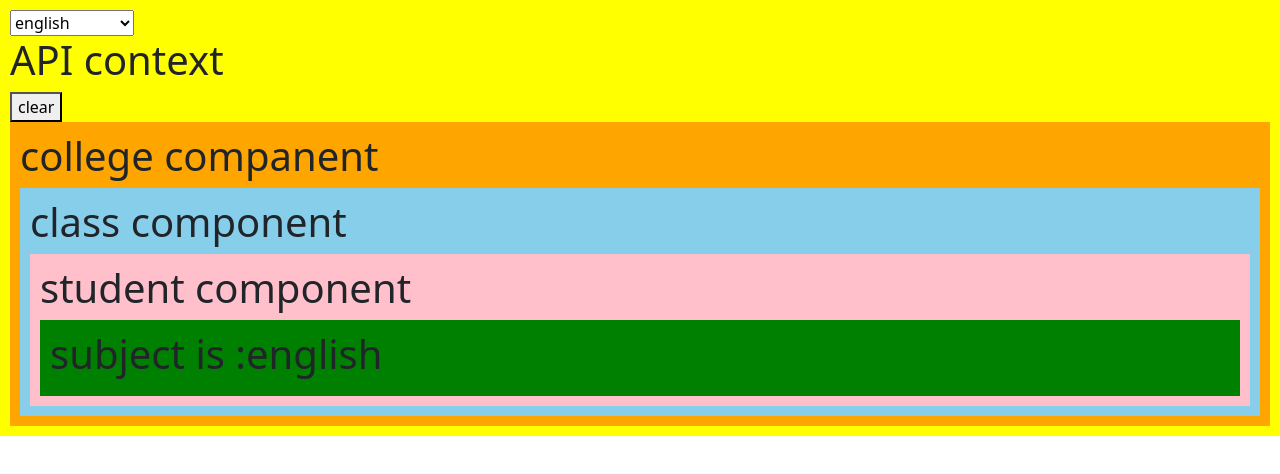
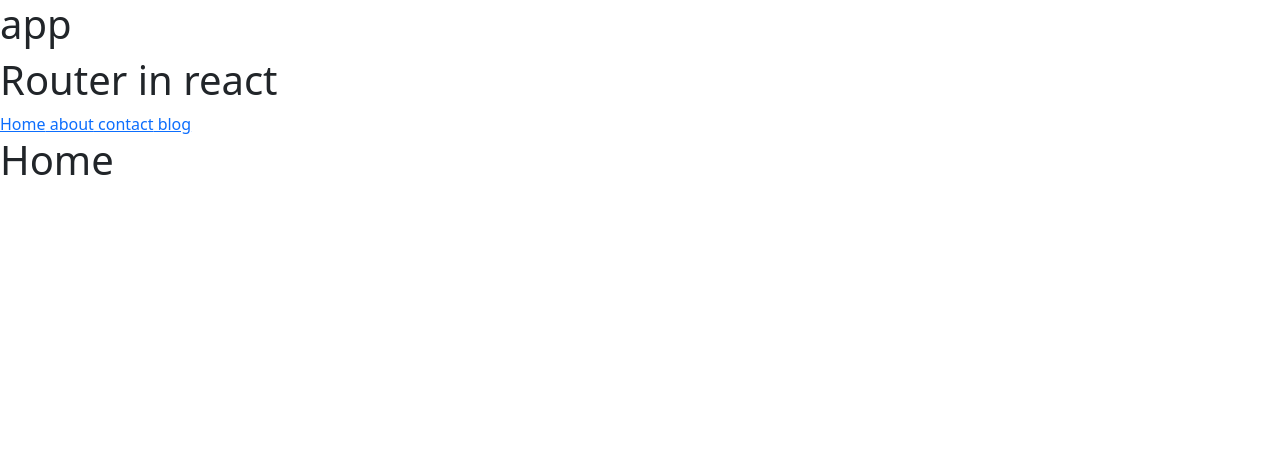
Before and after one commit to yahoowecanwork2/tic-tac-toe-, a React (Vite) app in the folder nehareact/: page / in a window 1280 px wide. Shown: the top 474 px of the page. Built offline with nearby package versions, Linux system fonts and the light colour scheme.

Commit message:
install react router and example

```diff
--- a/nehareact/package.json
+++ b/nehareact/package.json
@@ -15,6 +15,7 @@
     "react": "^19.0.0-beta-26f2496093-20240514",
     "react-bootstrap": "^2.10.10",
     "react-dom": "^19.0.0-beta-26f2496093-20240514",
+    "react-router": "^7.6.3",
     "styled-components": "^6.1.19"
   },
   "devDependencies": {
--- a/nehareact/src/App.jsx
+++ b/nehareact/src/App.jsx
@@ -1,30 +1,14 @@
-import { useState } from "react";
-import CollegeData from "./collageapi";
-import { contextData } from "./contextapi";
+import Router from "./rounterinstall";
+
 
 function App() {
-  const [subject, setSubject] = useState('english');
+
 
   return (
-    <div style={{ backgroundColor: "yellow", padding: 10 }} >
-      <contextData.Provider value={subject}>
-        <select value={subject} onChange={(event) => setSubject(event.target.value)}>
-          <option value="">select subject</option>
-          <option value="math">Math</option>
-          <option value="hindi">Hindi</option>
-          <option value="english">english</option>
-          <option value="science">science</option>
-
-
-        </select>
-        <h1>API context</h1>
-        <button onClick={() => setSubject("")}>clear</button>
-        < CollegeData />
-      </contextData.Provider>
-
-
-
-    </div >
+    <div>
+      <h1>app</h1>
+      <Router />
+    </div>
   )
 }
 
--- /dev/null
+++ b/nehareact/src/rounterinstall.jsx
@@ -0,0 +1,26 @@
+import { BrowserRouter, Routes, Route, Link } from "react-router";
+function Router() {
+
+
+    return (
+        <div>
+            <h1>Router in react </h1>
+            <BrowserRouter>
+                <Link to="/"> Home</Link >
+                <Link to="/about"> about</Link >
+                <Link to="/contact"> contact</Link >
+                <Link to="/blog"> blog</Link >
+                <Routes>
+                    <Route path="/" element={<h1>Home</h1>} />
+                    <Route path="/about" element={<h1>about</h1>} />
+                    <Route path="/contact" element={<h1>contact</h1>} />
+                    <Route path="/blog" element={<h1>blog</h1>} />
+
+                </Routes>
+            </BrowserRouter>
+        </div>
+    )
+}
+
+
+export default Router;
```
Also changed, not shown: 1 other file (tests, documents, lock files or other folders).
